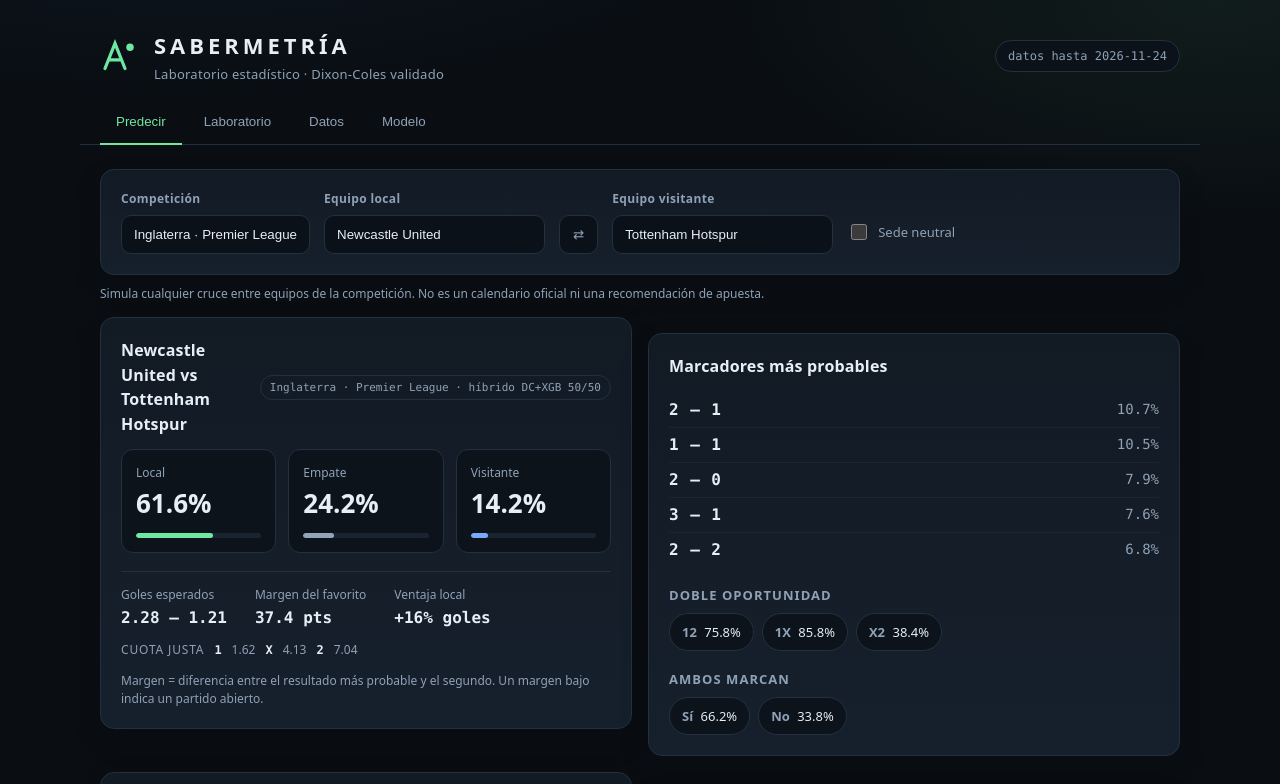
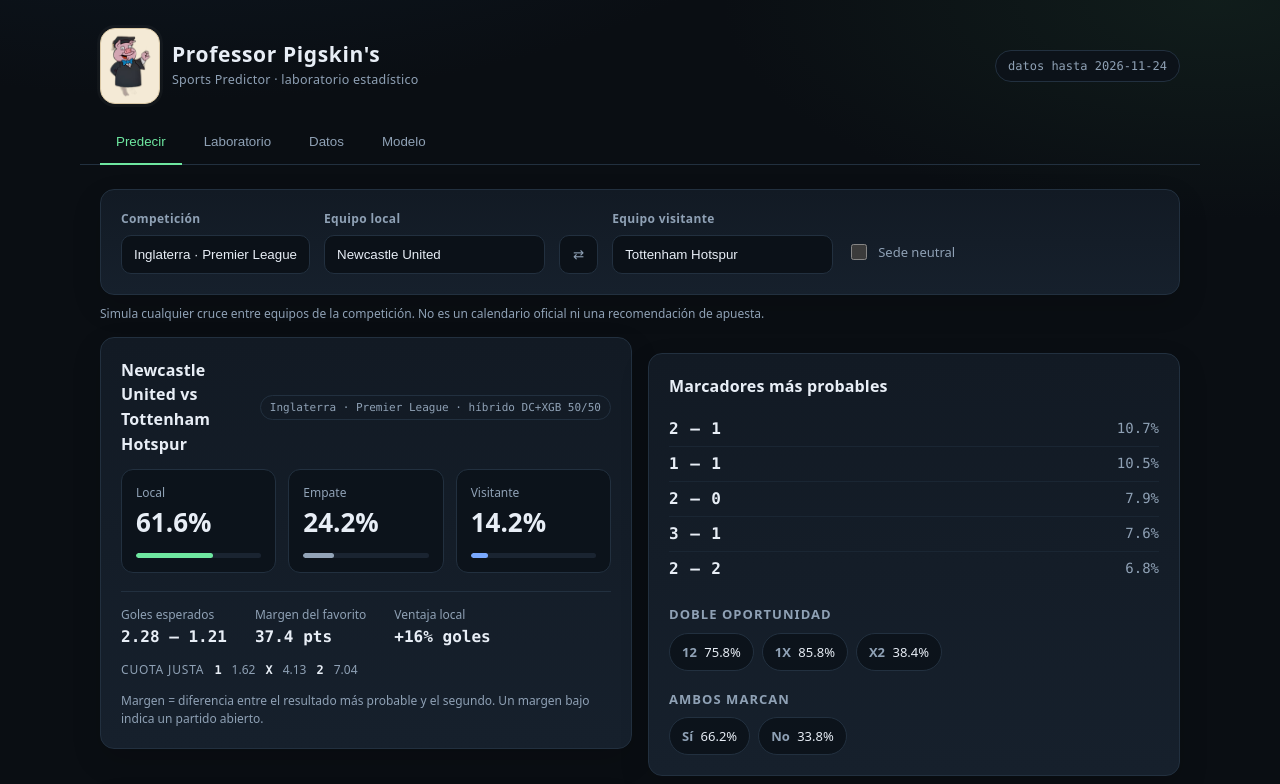
Before and after one commit to Cha0smagick/professor-pig-sabermetrics-website, a plain HTML site: page site/index.html in a window 1280 px wide. Shown: the top 784 px of the page. Drawn offline with Linux system fonts and the light colour scheme.

Commit message:
brand: Professor Pigskin's Sports Predictor y logo del cerdo

```diff
--- a/site/app.js
+++ b/site/app.js
@@ -1,4 +1,4 @@
-/* Sabermetría — laboratorio y predicción, cálculo íntegro en el navegador. */
+/* Professor Pigskin's Sports Predictor — cálculo íntegro en el navegador. */
 "use strict";
 
 const MAXG = 15;
--- a/site/index.html
+++ b/site/index.html
@@ -5,18 +5,19 @@
 <meta name="viewport" content="width=device-width, initial-scale=1">
 <meta name="referrer" content="no-referrer">
 <meta http-equiv="Content-Security-Policy" content="default-src 'self'; script-src 'self'; style-src 'self'; img-src 'self' data:; connect-src 'self'; object-src 'none'; base-uri 'none'; form-action 'none'">
-<title>Sabermetría · Laboratorio predictivo</title>
-<meta name="description" content="Laboratorio estadístico de fútbol: resultados históricos, forma, Elo, medio tiempo, árbitros y probabilidades con un modelo Dixon-Coles validado walk-forward.">
+<title>Professor Pigskin's Sports Predictor</title>
+<meta name="description" content="Professor Pigskin's Sports Predictor: laboratorio estadístico de fútbol con probabilidades, calibración, intervalos de confianza y resultados diarios de otros deportes.">
+<link rel="icon" href="assets/pigskin.png" type="image/png">
 <link rel="stylesheet" href="styles.css">
 </head>
 <body>
 <a class="skip" href="#main">Saltar al contenido</a>
 <header class="top">
   <div class="brand">
-    <svg viewBox="0 0 32 32" aria-hidden="true" class="mark"><path d="M4 26 L12 6 L20 26 M8 19 H16" fill="none" stroke="currentColor" stroke-width="2.6" stroke-linecap="round"/><circle cx="24" cy="9" r="3" fill="currentColor"/></svg>
+    <img class="logo" src="assets/pigskin.png" alt="" width="60" height="76">
     <div>
-      <h1>SABERMETRÍA</h1>
-      <p>Laboratorio estadístico · Dixon-Coles validado</p>
+      <h1>Professor Pigskin's</h1>
+      <p>Sports Predictor · laboratorio estadístico</p>
     </div>
   </div>
   <div class="stamp" id="dataStamp" aria-live="polite">cargando datos…</div>
@@ -353,7 +354,7 @@
 </main>
 
 <footer>
-  <p>Datos: <a href="https://github.com/openfootball/football.json" rel="noopener">openfootball</a> (CC BY-SA) y cache local de API-Football. Modelo: Dixon-Coles con decaimiento temporal. Cálculo íntegro en tu navegador.</p>
+  <p>Professor Pigskin's Sports Predictor · Datos: <a href="https://github.com/openfootball/football.json" rel="noopener noreferrer">openfootball</a> (CC BY-SA), API-Football y fuentes públicas. Modelo: híbrido Dixon-Coles + XGBoost. Cálculo íntegro en tu navegador.</p>
 </footer>
 
 <script src="app.js"></script>
--- a/site/styles.css
+++ b/site/styles.css
@@ -44,12 +44,17 @@ header.top {
   display: flex; align-items: center; justify-content: space-between; gap: 16px;
 }
 
-.brand { display: flex; align-items: center; gap: 14px; }
-.mark { width: 40px; height: 40px; color: var(--green); flex: none; }
+.brand { display: flex; align-items: center; gap: 12px; }
+.logo {
+  width: 60px; height: 76px; flex: none; object-fit: contain;
+  padding: 3px; border-radius: 15px;
+  background: #f4ead6; border: 1px solid #d9c7a4;
+  box-shadow: 0 0 0 3px #ffffff08;
+}
 .brand h1 {
-  margin: 0; font-size: 22px; letter-spacing: 0.18em; font-weight: 700;
+  margin: 0; font-size: 21px; letter-spacing: 0.03em; font-weight: 700; line-height: 1.12;
 }
-.brand p { margin: 2px 0 0; color: var(--muted); font-size: 13px; letter-spacing: 0.02em; }
+.brand p { margin: 3px 0 0; color: var(--muted); font-size: 12.5px; letter-spacing: 0.02em; }
 
 .stamp {
   font: 12px/1 var(--mono); color: var(--muted);
```
Also changed, not shown: assets/pigskin-cutout.png (added), site/assets/pigskin.png (added), 3 other files.
